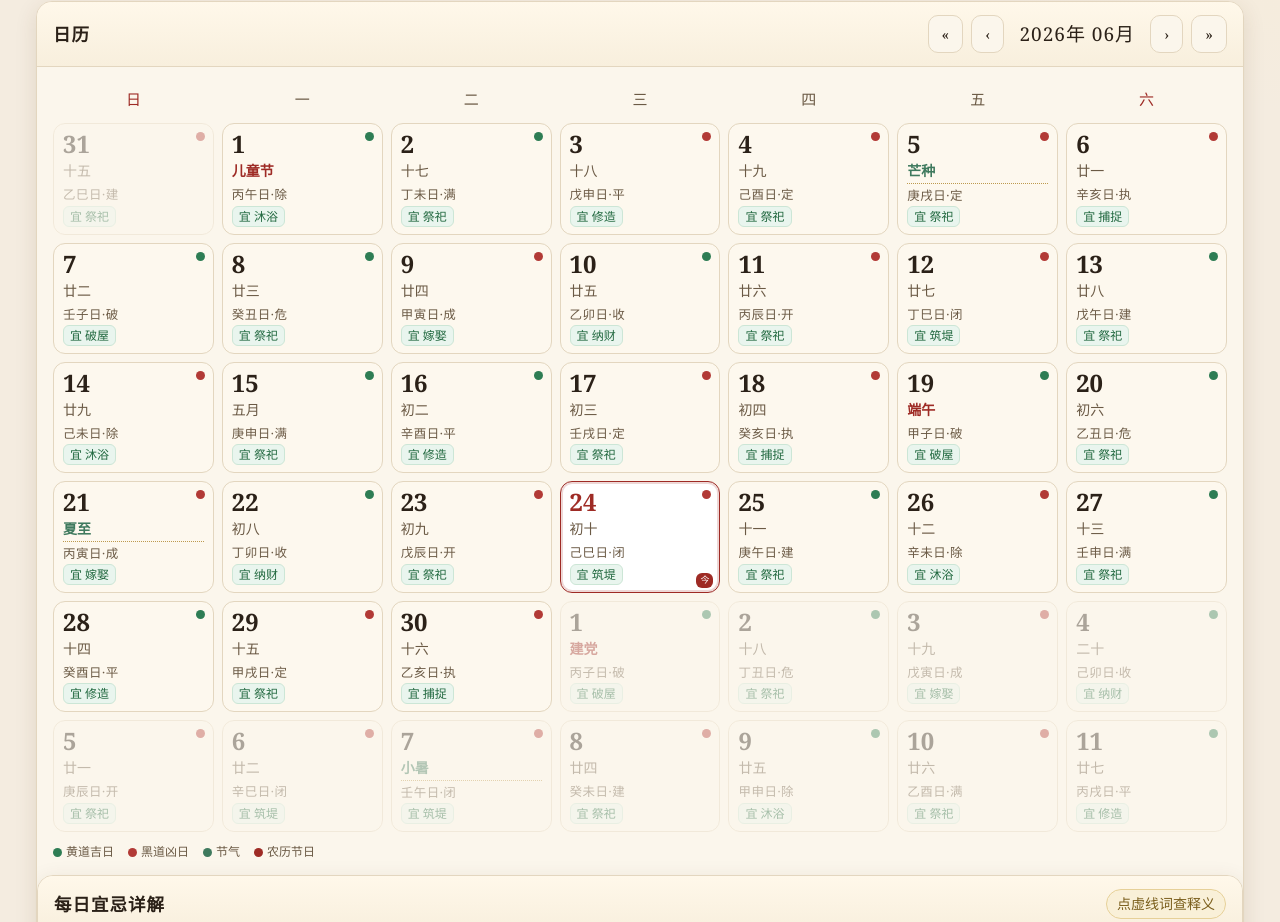
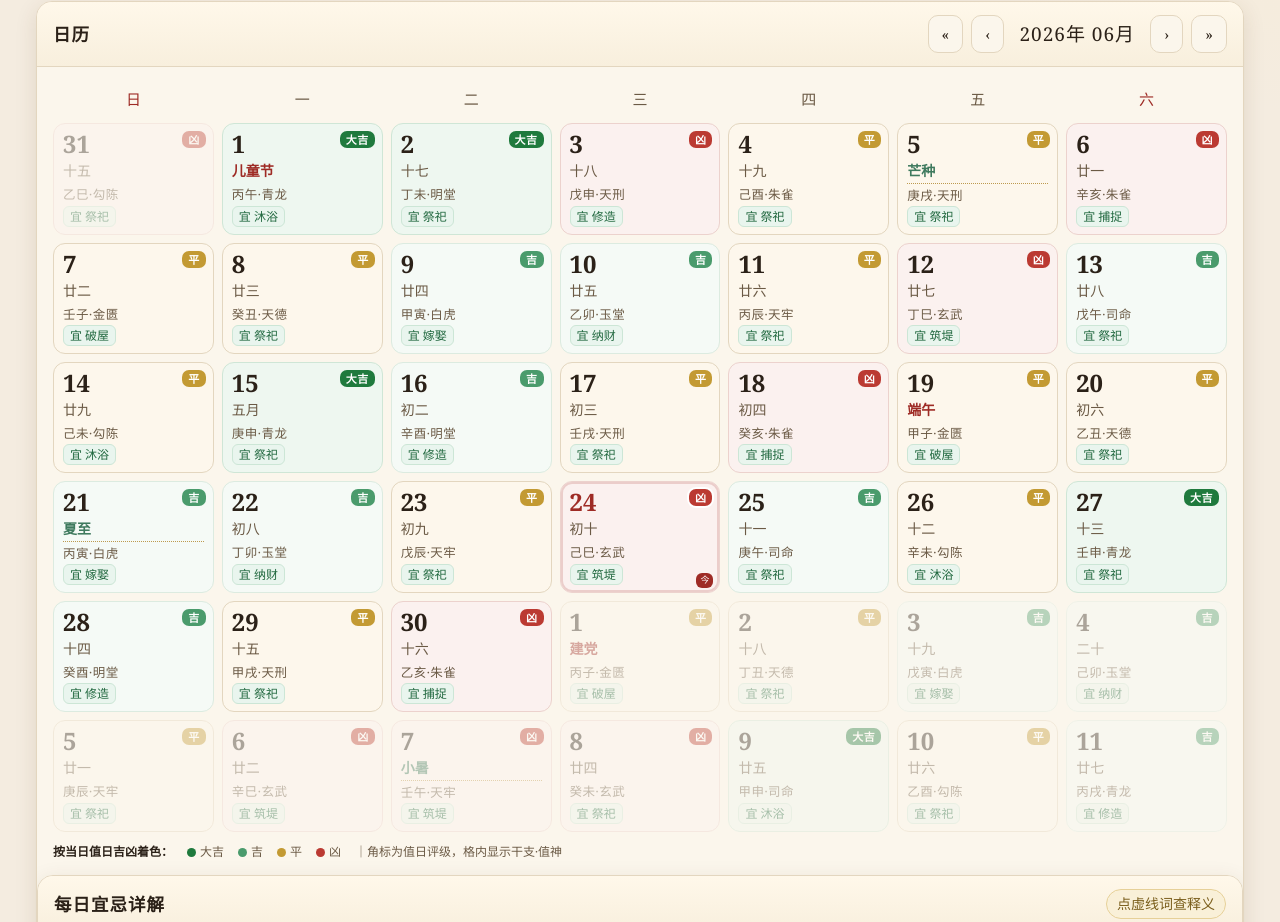
Before and after one commit to likebe/huangli, a plain HTML site: page index.html in a window 1280 px wide. Shown: the part 154-1076 px from the top of the page. Drawn offline with Linux system fonts and the light colour scheme.

Commit message:
deploy index.html

```diff
--- a/index.html
+++ b/index.html
@@ -73,6 +73,14 @@ input:focus,select:focus{outline:none;border-color:var(--gold);}
 .cell .yi1{font-size:12px;color:#21683f;background:#e9f5ee;border:1px solid #cce6d6;border-radius:6px;padding:0 6px;margin-top:auto;align-self:flex-start;max-width:100%;overflow:hidden;white-space:nowrap;text-overflow:ellipsis;}
 .cell .dot{position:absolute;top:8px;right:8px;width:9px;height:9px;border-radius:50%;}
 .dot.hd-good{background:var(--good);} .dot.hd-bad{background:var(--bad);}
+/* 值日吉凶着色 (值神+建除 综合) */
+.cell.luck-vgood{background:#eef7f0;border-color:#cfe6d6;}
+.cell.luck-good{background:#f5faf6;border-color:#dcebe0;}
+.cell.luck-mid{background:#fdf7ec;}
+.cell.luck-bad{background:#fbf1ef;border-color:#ecd2cd;}
+.cell .lvl{position:absolute;top:7px;right:7px;font-size:11px;line-height:1.55;padding:0 6px;border-radius:7px;color:#fff;font-weight:700;letter-spacing:.5px;}
+.luck-vgood .lvl{background:#1f7a3d;} .luck-good .lvl{background:#4a9b6c;} .luck-mid .lvl{background:#c39a33;} .luck-bad .lvl{background:#bb3a32;}
+.cell.sel .lvl{box-shadow:0 0 0 2px #fff;}
 .cell .todaymark{position:absolute;bottom:4px;right:6px;font-size:9px;color:#fff;background:var(--red);border-radius:6px;padding:0 4px;}
 @media(max-width:560px){.cell{min-height:72px;padding:5px 6px;} .cell .gz3,.cell .yi1{display:none;} .cell .sol{font-size:17px;}}
 .legend{display:flex;gap:14px;flex-wrap:wrap;font-size:12px;color:var(--ink2);margin-top:10px;}
@@ -229,10 +237,12 @@ input:focus,select:focus{outline:none;border-color:var(--gold);}
           <div class="weekrow" id="weekRow"></div>
           <div class="daysgrid" id="daysGrid"></div>
           <div class="legend">
-            <span><i style="background:var(--good)"></i>黄道吉日</span>
-            <span><i style="background:var(--bad)"></i>黑道凶日</span>
-            <span><i style="background:var(--jade)"></i>节气</span>
-            <span><i style="background:var(--red)"></i>农历节日</span>
+            <b style="color:var(--ink)">按当日值日吉凶着色：</b>
+            <span><i style="background:#1f7a3d"></i>大吉</span>
+            <span><i style="background:#4a9b6c"></i>吉</span>
+            <span><i style="background:#c39a33"></i>平</span>
+            <span><i style="background:#bb3a32"></i>凶</span>
+            <span style="color:var(--ink2)">｜角标为值日评级，格内显示干支·值神</span>
           </div>
         </div>
       <aside class="card" id="detailCard">
@@ -1019,6 +1029,37 @@ function solarFestival(m,d){
   return map[m+'-'+d]||'';
 }
 
+/* ================= 值日吉凶评级 + 今日总评 ================= */
+var ZS_MEAN={'青龙':'主吉庆、贵人扶助','明堂':'主光明、得贵人','天刑':'主刑伤、官非口舌','朱雀':'主口舌、是非纠纷','金匮':'主财富、婚喜','天德':'主福德、逢凶化吉','白虎':'主伤灾、血光','玉堂':'主贵人、文书喜事','天牢':'主拘束、阻滞','玄武':'主盗失、暗昧不明','司命':'主衣食、福气','勾陈':'主牵连、拖延反复'};
+var JC_MEAN={'建':'万物始建、健旺','除':'除旧布新、扫除','满':'圆满丰收','平':'平稳普通','定':'安定稳固','执':'执守持成','破':'冲破耗散、诸事多阻','危':'危高、宜谨慎','成':'成就圆满、百事可为','收':'收纳归藏','开':'开放通达','闭':'闭藏收口'};
+function dayLuck(info){
+  var jcL=info.jianchu.level;
+  var jcScore=(jcL==='大吉')?2:((jcL==='吉')?1:((jcL==='凶')?-1:0));
+  var score=(info.zhishen.huangdao?1:-1)+jcScore;
+  if(score>=2)return {level:'大吉',cls:'vgood',score:score};
+  if(score===1)return {level:'吉',cls:'good',score:score};
+  if(score===0)return {level:'平',cls:'mid',score:score};
+  return {level:'凶',cls:'bad',score:score};
+}
+function dayNarrative(info){
+  var lk=dayLuck(info), zs=info.zhishen.name, hd=info.zhishen.huangdao, jc=info.jianchu.name;
+  var overall={'大吉':'是个相当不错的好日子，办事较为顺遂，可放心安排重要事务','吉':'整体偏吉，适合按计划推进想做的事','平':'吉凶参半、比较平常——日常照旧，真正的大事可再斟酌或另择吉日','凶':'值日偏弱，今天办大事容易受阻，建议从简、低调，或改到更好的日子'}[lk.level];
+  var yi=info.yi.slice(0,5).join('、')||'无特别推荐';
+  var ji=info.ji.slice(0,5).join('、')||'无特别禁忌';
+  var chongSX=SX_FULL[(info.gz.dayZhi+6)%12];
+  var gh=info.hours.filter(function(h){return h.luck==='吉';}).slice(0,4).map(function(h){return h.zhi+'时';}).join('、');
+  var col=(lk.cls==='bad')?'var(--bad)':((lk.cls==='mid')?'var(--mid)':'var(--good)');
+  var t='今天由'+term('值神','值神')+'「'+zs+'」当值，它是'+(hd?'六黄道吉神之一':'六黑道凶神之一')+'（'+(ZS_MEAN[zs]||'')+'）；'
+    +term('建除','值日')+'轮到「'+jc+'日」（'+(JC_MEAN[jc]||'')+'）。两者综合来看，今天'+overall+'。';
+  t+='<br><br>通俗讲：今天比较<b style="color:var(--good)">适合</b> '+yi+' 这类事；<b style="color:var(--bad)">不太适合</b> '+ji+'。';
+  t+='<br><br>属<b>'+chongSX+'</b>的朋友今天'+term('冲煞','受冲')+'，办大事宜避让或请人代办；当日'+term('煞','煞方')+'为<b>'+info.chongsha.sha+'方</b>，不宜朝该方向动土、远行。';
+  if(gh) t+='<br><br>若要办要紧事，可挑当天的'+term('时辰','吉时')+'：<b>'+gh+'</b>（避开与自己生肖相冲的时辰更稳妥）。';
+  return '<div class="sec-h">今日吉凶总评<span class="tip">通俗解读</span></div>'
+    +'<div class="analysis"><div style="font-weight:700;font-size:17px;margin-bottom:8px;color:'+col+'">综合评级：'+lk.level
+    +'　<span style="font-size:13px;color:var(--ink2);font-weight:400">（值神'+zs+(hd?'·黄道':'·黑道')+' ＋ '+jc+'日）</span></div>'
+    +t+'<br><span style="font-size:12.5px;color:var(--ink2)">＊以上为依据值神、建除等传统规则的通俗解读，仅供文化参考，不作决策依据。</span></div>';
+}
+
 /* ================= 状态 ================= */
 var state={ calY:0, calM:0, sel:null };
 var today=new Date();
@@ -1051,13 +1092,13 @@ function renderCalendar(){
     else lunTxt=LDAY[lu.lDay];
     var isToday=(y===today.getFullYear()&&m===today.getMonth()+1&&d===today.getDate());
     var isSel=(state.sel&&y===state.sel.y&&m===state.sel.m&&d===state.sel.d);
-    var dotCls=info.zhishen.huangdao?'hd-good':'hd-bad';
+    var lk=dayLuck(info);
     var yi1=(info.yi&&info.yi.length)?info.yi[0]:'';
-    h+='<div class="cell'+(oth?' oth':'')+(isToday?' today':'')+(isSel?' sel':'')+'" data-d="'+y+'-'+m+'-'+d+'">'
-      +'<span class="dot '+dotCls+'"></span>'
+    h+='<div class="cell luck-'+lk.cls+(oth?' oth':'')+(isToday?' today':'')+(isSel?' sel':'')+'" data-d="'+y+'-'+m+'-'+d+'">'
+      +'<span class="lvl">'+lk.level+'</span>'
       +'<span class="sol">'+d+'</span>'
       +'<span class="'+cls+'">'+lunTxt+'</span>'
-      +'<span class="gz3">'+info.gz.day+'日·'+info.jianchu.name+'</span>'
+      +'<span class="gz3">'+info.gz.day+'·'+info.zhishen.name+'</span>'
       +(yi1?'<span class="yi1">宜 '+yi1+'</span>':'')
       +(isToday?'<span class="todaymark">今</span>':'')
       +'</div>';
@@ -1128,7 +1169,8 @@ function renderDetail(y,m,d){
     +dirCard('阳贵神',i.pos.yangGui)+dirCard('阴贵神',i.pos.yinGui)
   +'</div>'
   +'<div class="sec-h">'+term('时辰','时辰')+'吉凶<span class="tip">绿吉 · 红凶</span></div>'
-  +'<div class="hours">'+hoursHtml+'</div>';
+  +'<div class="hours">'+hoursHtml+'</div>'
+  + dayNarrative(i);
 
   $('detailBody').innerHTML=html;
 }
```
